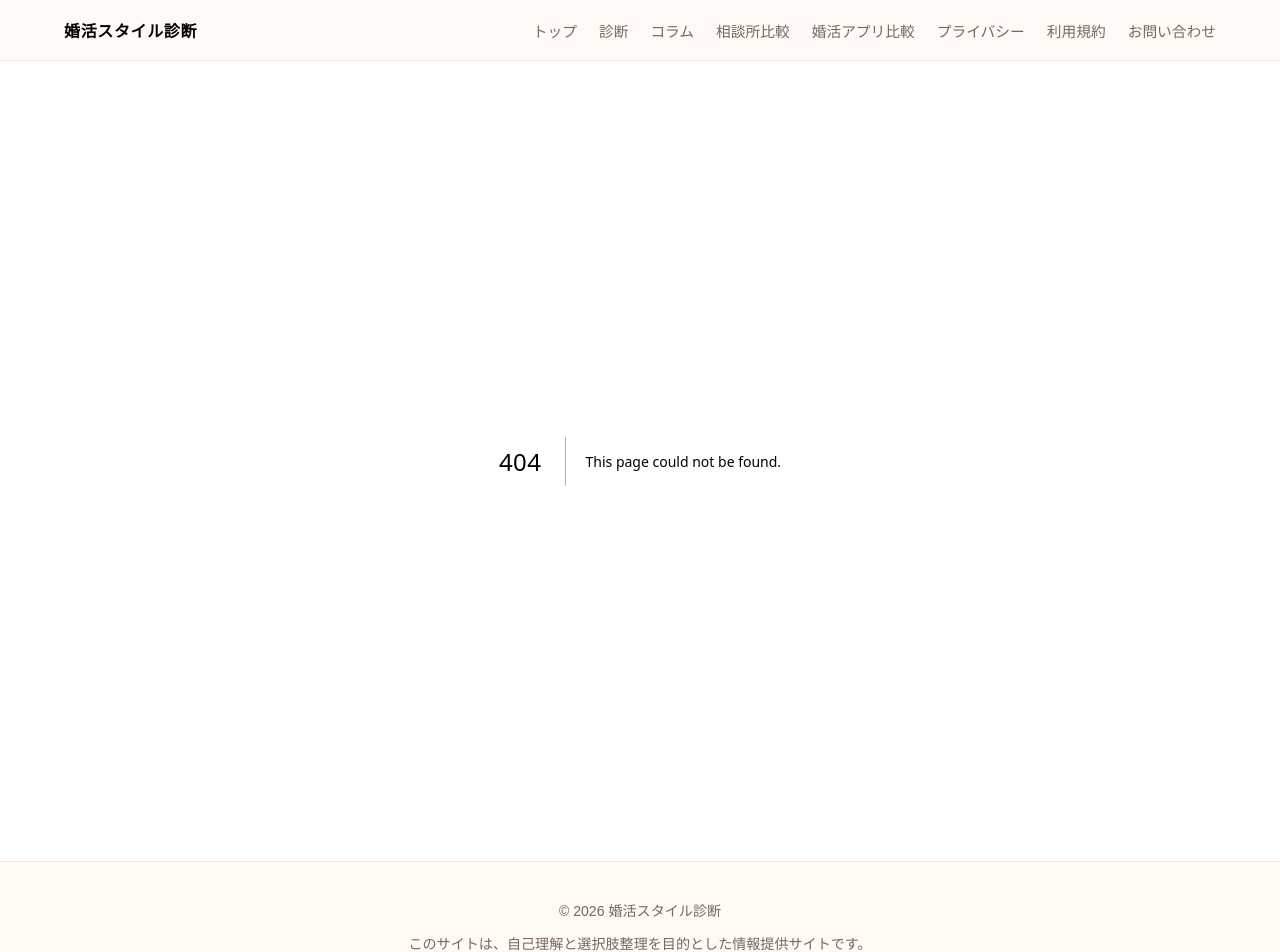
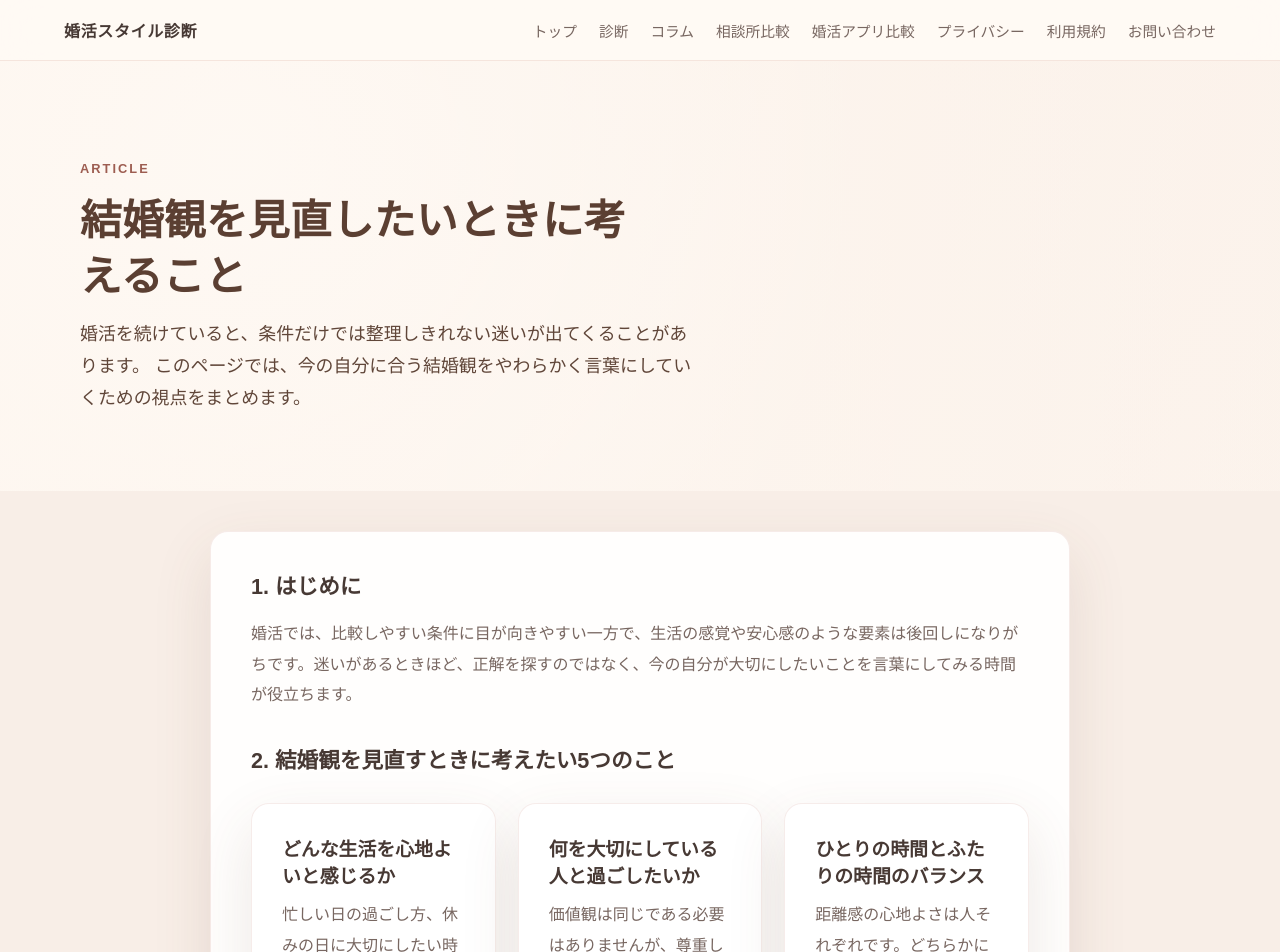
Before and after one commit to kenichis1971-cloud/konkatsu-diagnosis-site, a Next.js app: page /articles/review-marriage-values in a window 1280 px wide. Before the commit this address had no page. Shown: the top 952 px of the page. Built offline with nearby package versions, Linux system fonts and the light colour scheme.

Commit message:
Add review-marriage-values article page and publish from articles list

```diff
--- /dev/null
+++ b/app/articles/review-marriage-values/page.tsx
@@ -0,0 +1,77 @@
+import Link from "next/link";
+import { createPageMetadata } from "@/lib/seo";
+
+export const metadata = createPageMetadata({
+  title: "結婚観を見直したいときに考えること | 婚活コラム",
+  description:
+    "条件や理想だけでは整理しきれない迷いに向き合い、生活・価値観・安心感・将来の過ごし方を落ち着いて言葉にするための記事です。",
+  path: "/articles/review-marriage-values",
+});
+
+const reviewPoints = [
+  { title: "どんな生活を心地よいと感じるか", body: "忙しい日の過ごし方、休みの日に大切にしたい時間、家での会話の雰囲気など、毎日の感覚を思い浮かべると結婚後のイメージが具体的になります。" },
+  { title: "何を大切にしている人と過ごしたいか", body: "価値観は同じである必要はありませんが、尊重し合えるかどうかは安心感につながります。譲れないことと、歩み寄れることを分けて考えてみましょう。" },
+  { title: "ひとりの時間とふたりの時間のバランス", body: "距離感の心地よさは人それぞれです。どちらかに寄せすぎず、自分が落ち着いて過ごせるバランスを言葉にしておくと、関係性のイメージが整いやすくなります。" },
+  { title: "家族や仕事との向き合い方", body: "結婚後の生活では、家族との関わり方や仕事の優先度も影響します。今の生活を前提に、無理のない形を想像しておくことが大切です。" },
+  { title: "将来の不安をどう分かち合いたいか", body: "不安がゼロになる必要はありません。気持ちを共有したいのか、具体的な行動で支え合いたいのかなど、安心につながる関わり方を考えてみましょう。" },
+];
+
+export default function ReviewMarriageValuesArticlePage() {
+  return (
+    <main>
+      <section className="review-values-hero" aria-labelledby="review-marriage-values-title">
+        <div className="review-values-hero__media" aria-hidden="true" />
+        <div className="review-values-hero__overlay" aria-hidden="true" />
+        <div className="review-values-hero__content">
+          <p className="eyebrow">Article</p>
+          <h1 id="review-marriage-values-title" className="review-values-title">結婚観を見直したいときに考えること</h1>
+          <p className="review-values-lead">
+            婚活を続けていると、条件だけでは整理しきれない迷いが出てくることがあります。
+            このページでは、今の自分に合う結婚観をやわらかく言葉にしていくための視点をまとめます。
+          </p>
+        </div>
+      </section>
+
+      <section className="section section--soft review-values-shell" aria-labelledby="review-values-intro">
+        <div className="section__inner">
+          <article className="page-card content-area before-start-article review-values-article" aria-labelledby="review-marriage-values-title">
+            <section aria-labelledby="review-values-intro">
+              <h2 id="review-values-intro">1. はじめに</h2>
+              <p>婚活では、比較しやすい条件に目が向きやすい一方で、生活の感覚や安心感のような要素は後回しになりがちです。迷いがあるときほど、正解を探すのではなく、今の自分が大切にしたいことを言葉にしてみる時間が役立ちます。</p>
+            </section>
+
+            <section aria-labelledby="review-values-five-points" className="before-start-points review-values-points">
+              <h2 id="review-values-five-points">2. 結婚観を見直すときに考えたい5つのこと</h2>
+              <div className="card-grid">
+                {reviewPoints.map((point) => (
+                  <section className="text-card" key={point.title}>
+                    <h3>{point.title}</h3>
+                    <p>{point.body}</p>
+                  </section>
+                ))}
+              </div>
+            </section>
+
+            <section aria-labelledby="review-values-conditions">
+              <h2 id="review-values-conditions">3. 条件と価値観を分けて考える</h2>
+              <p>条件は比較しやすい反面、価値観は言葉にしないと見えにくいものです。どちらか一方だけで決めるのではなく、続けやすい関係性という視点も合わせて考えると、判断の納得感が高まりやすくなります。</p>
+              <p>気持ちの整理に時間を取りたいときは、<Link href="/fortune">占い鑑定ページ</Link>を参考にしながら、自分の考え方を落ち着いて見つめ直すのもひとつの方法です。</p>
+            </section>
+
+            <section aria-labelledby="review-values-with-diagnosis">
+              <h2 id="review-values-with-diagnosis">4. 診断結果と合わせて考える</h2>
+              <p>確認したいポイントはタイプによって変わります。慎重に見極めたい人、条件を整理したい人、価値観を大切にしたい人など、それぞれの視点に合わせて見直す順番を変えていくと整理しやすくなります。</p>
+              <p><Link href="/diagnosis">10問診断</Link>の結果と合わせて読むことで、今の自分が大切にしたい軸を言葉にしやすくなります。必要に応じて<Link href="/marriage-agencies">結婚相談所ページ</Link>や<Link href="/marriage-apps">婚活アプリページ</Link>も確認すると、次に見たい情報を選びやすくなります。</p>
+            </section>
+
+            <section aria-labelledby="review-values-summary">
+              <h2 id="review-values-summary">5. まとめ</h2>
+              <p>結婚観は一度決めたら終わりではなく、生活の変化に合わせて見直してよいものです。焦って結論を出すより、今の自分に合う考え方を少しずつ言葉にしていくことが、安心して進むための土台になります。</p>
+              <p>ほかの視点もあわせて整理したいときは、<Link href="/articles">コラム一覧</Link>に戻って気になるテーマから読んでみてください。</p>
+            </section>
+          </article>
+        </div>
+      </section>
+    </main>
+  );
+}
--- a/app/globals.css
+++ b/app/globals.css
@@ -1890,3 +1890,86 @@ p {
     width: 100%;
   }
 }
+
+.review-values-shell {
+  padding-top: clamp(26px, 4vw, 40px);
+}
+
+.review-values-hero {
+  position: relative;
+  display: grid;
+  min-height: clamp(290px, 40vw, 430px);
+  align-items: center;
+  overflow: hidden;
+  padding: clamp(38px, 6vw, 70px) clamp(20px, 5vw, 72px) clamp(30px, 5vw, 50px);
+  background: #f9eee6;
+}
+
+.review-values-hero__media,
+.review-values-hero__overlay {
+  position: absolute;
+  inset: 0;
+}
+
+.review-values-hero__media {
+  background: radial-gradient(circle at 18% 22%, rgba(255, 255, 255, 0.7), rgba(255, 255, 255, 0) 58%),
+    linear-gradient(120deg, rgba(233, 210, 192, 0.58) 0%, rgba(244, 226, 213, 0.24) 52%, rgba(250, 243, 237, 0.12) 100%);
+}
+
+.review-values-hero__overlay {
+  background: linear-gradient(90deg, rgba(255, 249, 243, 0.88) 0%, rgba(255, 249, 243, 0.7) 48%, rgba(255, 249, 243, 0.42) 100%);
+}
+
+.review-values-hero__content {
+  position: relative;
+  z-index: 1;
+  width: min(1120px, 100%);
+  margin: 0 auto;
+  color: #5b3f32;
+}
+
+.review-values-title {
+  max-width: min(24ch, 100%);
+  margin: 0;
+  font-size: clamp(1.9rem, 3.6vw, 2.6rem);
+  line-height: 1.35;
+  letter-spacing: 0.01em;
+  text-wrap: balance;
+  overflow-wrap: anywhere;
+}
+
+.review-values-lead {
+  max-width: 62ch;
+  margin-top: 14px;
+  margin-bottom: 0;
+  font-size: clamp(0.98rem, 1.7vw, 1.12rem);
+  line-height: 1.78;
+  color: #604639;
+}
+
+@media (max-width: 780px) {
+  .review-values-shell {
+    padding-top: 12px;
+  }
+
+  .review-values-hero {
+    min-height: clamp(320px, 94vw, 440px);
+    padding: 46px 16px 34px;
+  }
+
+  .review-values-hero__overlay {
+    background: linear-gradient(180deg, rgba(255, 249, 243, 0.9) 0%, rgba(255, 249, 243, 0.76) 48%, rgba(255, 249, 243, 0.52) 100%);
+  }
+
+  .review-values-title {
+    max-width: 100%;
+    font-size: clamp(1.65rem, 7vw, 2.05rem);
+    line-height: 1.38;
+  }
+
+  .review-values-lead {
+    max-width: 100%;
+    font-size: clamp(0.94rem, 3.6vw, 1rem);
+    line-height: 1.72;
+  }
+}
--- a/app/sitemap.ts
+++ b/app/sitemap.ts
@@ -10,6 +10,7 @@ export default function sitemap(): MetadataRoute.Sitemap {
     "/articles/before-start",
     "/articles/compare-marriage-agencies",
     "/articles/before-using-marriage-apps",
+    "/articles/review-marriage-values",
     "/marriage-agencies",
     "/marriage-apps",
     "/fortune",
```
Also changed, not shown: app/articles/page.tsx (+6 -3 lines).
